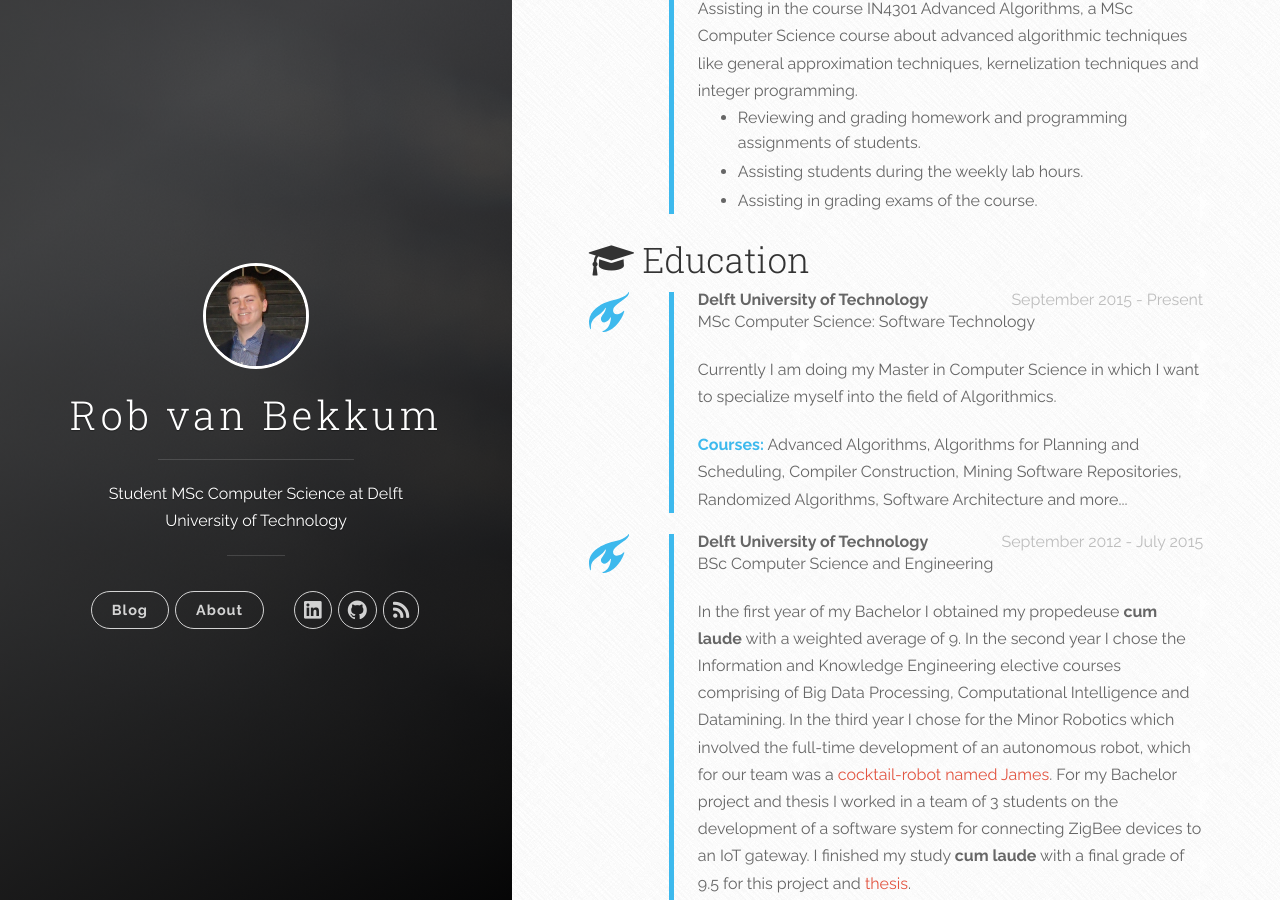
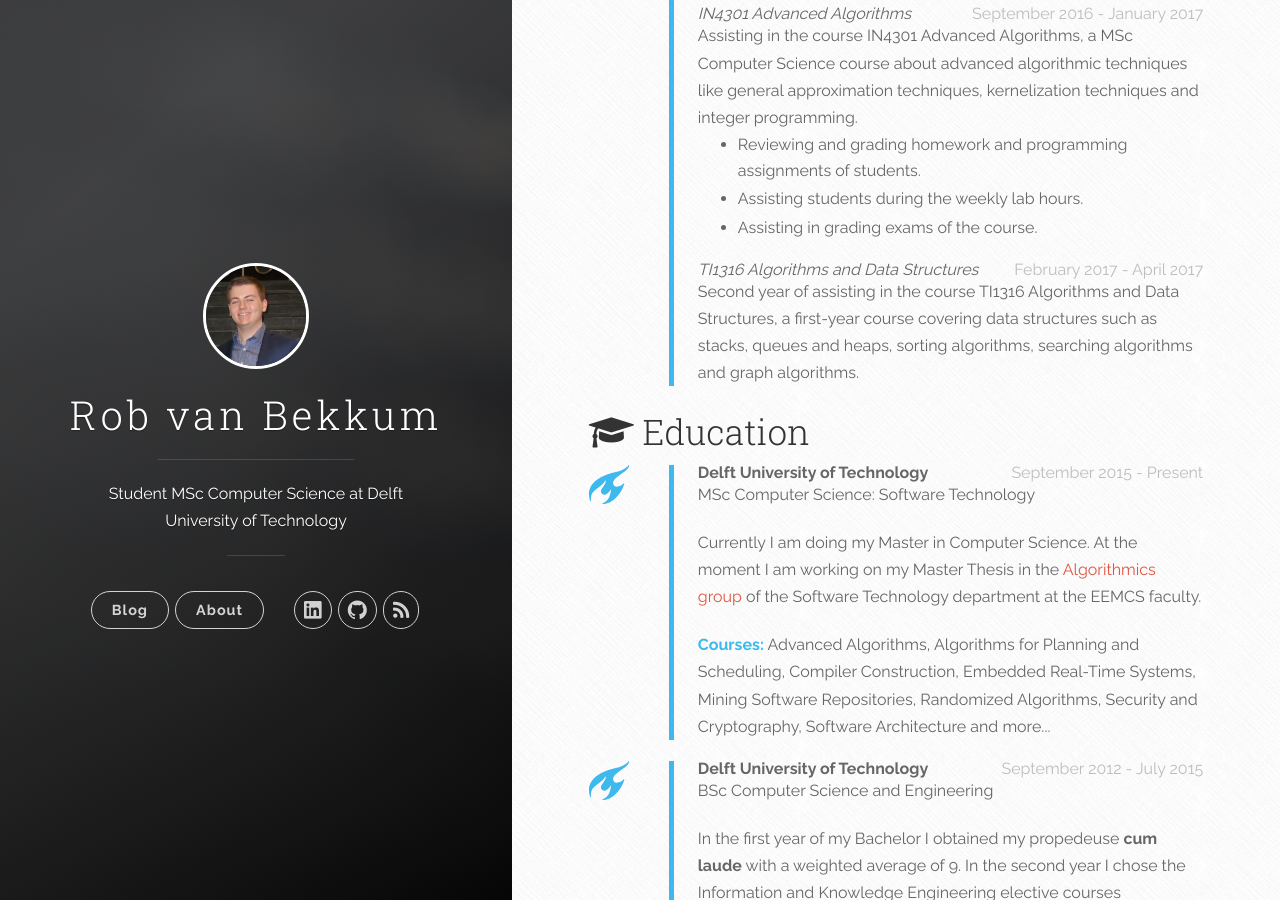
Before and after one commit to rvanbekkum/rvanbekkum.github.io, a Jekyll site: the page built from index.html, in a window 1280 px wide and 900 px high, scrolled down 3237 px. Built offline with Jekyll 4.4.1, drawn with Linux system fonts in a browser that asks for light colours; nearby versions of some CDN libraries; formulas are drawn with MathJax 3; the list of posts is cut into pages by our own code; some of the changed text lies outside the part shown.

Commit message:
Update information

```diff
--- a/_includes/pages/about.md
+++ b/_includes/pages/about.md
@@ -18,7 +18,7 @@
 </strong>
 <p>Software Developer</p>
 
-<p>At WSB Solutions I work on the development of NAV objects, mainly report objects, in the development environment of <a href="https://www.microsoft.com/en-us/dynamics/erp-nav-overview.aspx">Microsoft Dynamics NAV</a>. These objects are defined in C/AL, a database-specific programming language to retrieve, insert, modify and remove records from the relational SQL-based database connected to NAV. Further, I work on designing custom report layouts in <a href="http://www.idyn.nl/products/nav-development/document-creator">Document Creator</a>.</p>
+<p>At WSB Solutions I work on the development of NAV objects, mainly report objects, in the development environment of <a href="https://www.microsoft.com/en-us/dynamics/erp-nav-overview.aspx">Microsoft Dynamics NAV</a>. These objects are defined in C/AL, a database-specific programming language to retrieve, insert, modify and remove records from the relational SQL-based database connected to NAV. I also work on the C# development of <a href="http://www.document-creator.com/">Document Creator</a> and in particular on the C/AL parsing and conversion solutions for classic reports.</p>
 </div>
 
 </div>
@@ -112,6 +112,10 @@
 	<li>Assisting students during the weekly lab hours.</li>
 	<li>Assisting in grading exams of the course.</li>
 </ul>
+
+<span class="resumedates">February 2017 - April 2017</span>
+<em>TI1316 Algorithms and Data Structures</em>
+<p>Second year of assisting in the course TI1316 Algorithms and Data Structures, a first-year course covering data structures such as stacks, queues and heaps, sorting algorithms, searching algorithms and graph algorithms.</p>
 </div>
 </div>
 
@@ -129,8 +133,8 @@
 </strong>
 <p>MSc Computer Science: Software Technology</p>
 
-<p>Currently I am doing my Master in Computer Science in which I want to specialize myself into the field of Algorithmics.</p>
-<p><span class="resume-emph" style="color: #3db9ed">Courses:</span> Advanced Algorithms, Algorithms for Planning and Scheduling, Compiler Construction, Mining Software Repositories, Randomized Algorithms, Software Architecture and more...</p>
+<p>Currently I am doing my Master in Computer Science. At the moment I am working on my Master Thesis in the <a href="http://www.alg.ewi.tudelft.nl/">Algorithmics group</a> of the Software Technology department at the EEMCS faculty.</p>
+<p><span class="resume-emph" style="color: #3db9ed">Courses:</span> Advanced Algorithms, Algorithms for Planning and Scheduling, Compiler Construction, Embedded Real-Time Systems, Mining Software Repositories, Randomized Algorithms, Security and Cryptography, Software Architecture and more...</p>
 </div>
 
 </div>
```
